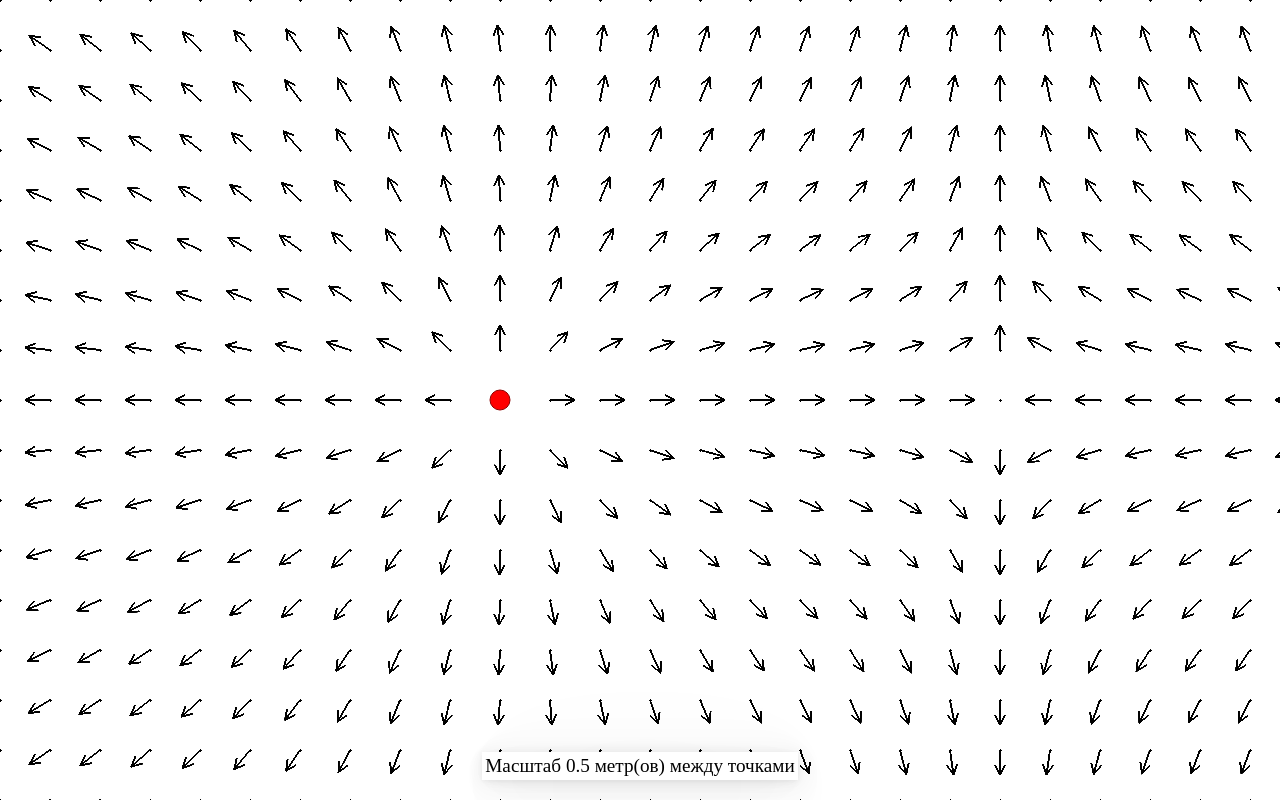
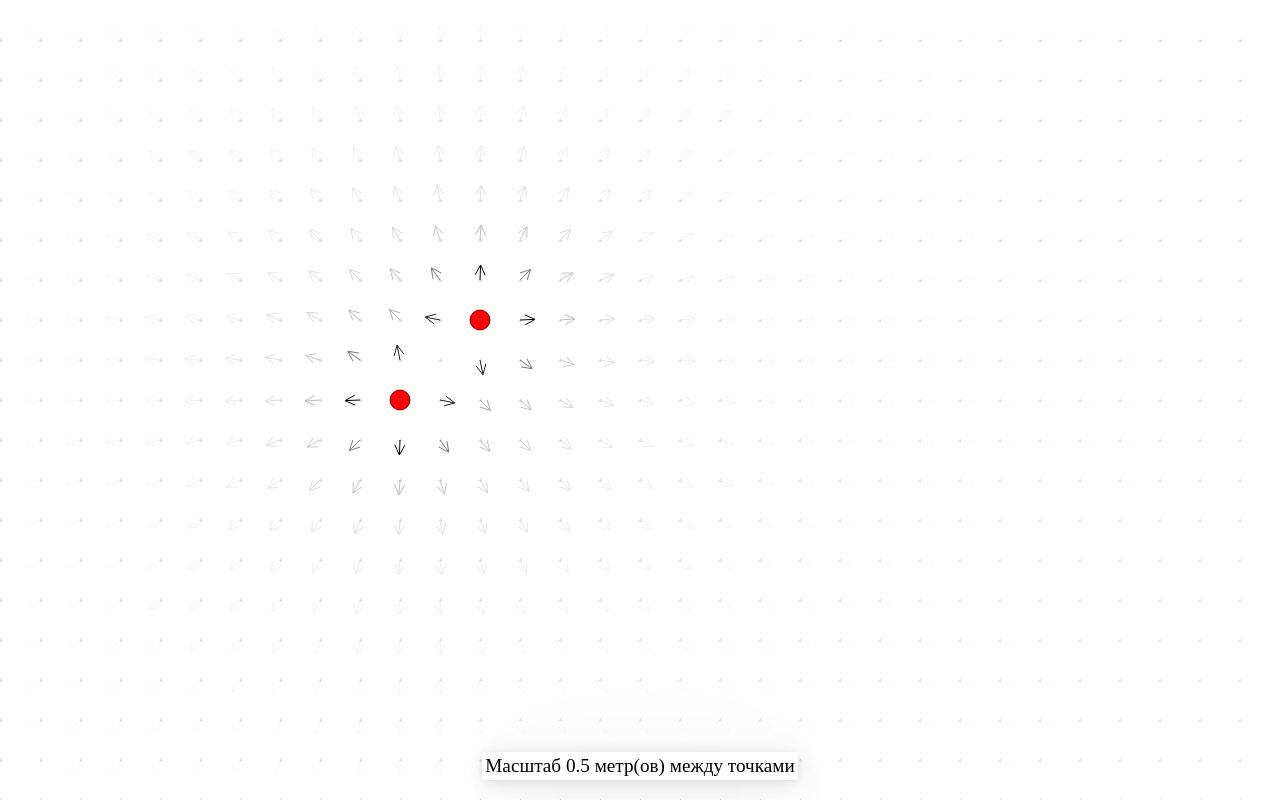
Before and after one commit to Vasilii-Khusamov/Site, a website with bundled scripts: page Pages/Electrostatic-field-modeling/index.html in a window 1280 px wide. Built offline with nearby package versions, Linux system fonts and the light colour scheme.

Commit message:
#2 рефакторинг кода

```diff
--- /dev/null
+++ b/Pages/Electrostatic-field-modeling/drawCircle.js
@@ -0,0 +1,11 @@
+import {transformToScreen} from '../../Library/Draw/transformToScreen.js'
+import {Point} from '../../Library/Math/Point.js'
+
+export function drawCircle(x, y, radius, scale, canvasElement) {
+	const ctx = canvasElement.getContext('2d')
+	const point = transformToScreen(new Point(x * scale, y * scale), canvasElement)
+	ctx.beginPath()
+	ctx.arc(point.x, point.y, radius, 0, 2 * Math.PI, false)
+	ctx.fill()
+	ctx.stroke()
+}
--- /dev/null
+++ b/Pages/Electrostatic-field-modeling/drawGridPoint.js
@@ -0,0 +1,29 @@
+import {transformToScreen} from '../../Library/Draw/transformToScreen.js'
+import {Point} from '../../Library/Math/Point.js'
+
+export function drawGridPoint(x, y, scale, canvasElement) {
+
+	let ctx = canvasElement.getContext('2d')
+	const point = transformToScreen(new Point(x * scale, y * scale), canvasElement)
+	ctx.fillRect(
+		point.x,
+		point.y,
+		1,1)
+
+	ctx.fillRect(
+		point.x + 1,
+		point.y,
+		1,1)
+	ctx.fillRect(
+		point.x - 1,
+		point.y,
+		1,1)
+	ctx.fillRect(
+		point.x,
+		point.y + 1,
+		1,1)
+	ctx.fillRect(
+		point.x,
+		point.y - 1,
+		1,1)
+}
--- a/Pages/Electrostatic-field-modeling/index.css
+++ b/Pages/Electrostatic-field-modeling/index.css
@@ -1,9 +1,28 @@
+
+html {
+    height: 100%;
+    width: 100%;
+    margin: 0;
+    padding: 0;
+}
+
 #example {
     font-size: 0;
     height: 100%;
     width: 100%;
 }
-
+body {
+    height: 100%;
+    width: 100%;
+    margin: 0;
+    padding: 0;
+}
+#example canvas {
+    height: 100%;
+    width: 100%;
+    margin: 0;
+    padding: 0;
+}
 #scale {
     font-size: larger;
     position: absolute;
@@ -27,25 +46,3 @@
 ;
     background-color: white;
 }
-
-#example canvas {
-/*    border: 0px dashed silver;*/
-    height: 100%;
-    width: 100%;
-    margin: 0;
-    padding: 0;
-}
-
-body {
-    height: 100%;
-    width: 100%;
-    margin: 0;
-    padding: 0;
-}
-
-html {
-    height: 100%;
-    width: 100%;
-    margin: 0;
-    padding: 0;
-}
--- a/Pages/Electrostatic-field-modeling/index.js
+++ b/Pages/Electrostatic-field-modeling/index.js
@@ -4,119 +4,235 @@ import {transformToScreen} from '../../Library/Draw/transformToScreen.js'
 import {Point} from '../../Library/Math/Point.js'
 import {Vector} from '../../Library/Math/Vector.js'
 import {addVectors} from '../../Library/Math/VectorOperations/addVectors.js'
-import {calculateVectorAngleByAxisX} from '../../Library/Math/VectorOperations/calculateVectorAngleByAxisX.js'
 import {calculateVectorLength} from '../../Library/Math/VectorOperations/calculateVectorLength.js'
 import {multiplyVectorByNumber} from '../../Library/Math/VectorOperations/multiplyVectorByNumber.js'
 import {normalizeVector} from '../../Library/Math/VectorOperations/normalizeVector.js'
 import {
 	calculateElectrostaticFieldIntensityVector
 } from '../../Library/Physics/calculateElectrostaticFieldIntensityVector.js'
+import {drawCircle} from './drawCircle.js'
+import {drawGridPoint} from './drawGridPoint.js'
+import {calculateDistanceBetweenPoints} from '../../Library/Math/PointOperations/calculateDistanceBetweenPoints.js'
+function map(x, in_min, in_max, out_min, out_max)  {
+	return (x - in_min) * (out_max - out_min) / (in_max - in_min) + out_min;
+}
 
-// ctx.fillRect(x,y,1,1) // fill in the pixel at x, y
 
-var example = document.querySelector('#example canvas')
-let ctx = example.getContext('2d')
+// const electricChargeArray = [{}]
+// const constants = {}
+// const intensityVectorArray = calculateIntensityVectorArray(electricChargeArray, constants)
+// drawIntensityVectorArray(intensityVectorArray, document, window)
+// drawElectricChargeArray(electricChargeArray)
+
+
+
+
+
+// Входные параметры.
+// - - - - - - - - - - - - - - - - - - - - - - - - - - - - - - - - - - - - - - - - - - - - - - - - - - - - - - - -
+
+// document
+// window
+
+
+/**
+ * Массив зарядов.
+ * @type {[{positionInMeters: Vector, value: number},{positionInMeters: Vector, value: number}]}
+ */
+const electricChargeArray = [
+	{
+		value: 1,
+		positionInMeters: new Vector(5, 5)
+	},
+	{
+		value: 1,
+		positionInMeters: new Vector(6, 6)
+	}
+]
+
+
+
+
+// Константы.
+// - - - - - - - - - - - - - - - - - - - - - - - - - - - - - - - - - - - - - - - - - - - - - - - - - - - - - - - -
+
+const gridStepInMeters = 0.5
+
+const epsilon = 1e-6
+
+const cameraHeight = 10
+
+// Длина стрелки в пикселях.
+// const arrowLengthPx = (gridStepInMeters / 2) * scale
+const arrowLengthPx = 15
+
+const electricChargeSize = 10
+
+
+
+// Подготовка к вычислениям.
+// - - - - - - - - - - - - - - - - - - - - - - - - - - - - - - - - - - - - - - - - - - - - - - - - - - - - - - - -
+
+
+const example = document.querySelector('#example canvas')
+const ctx = example.getContext('2d')
 
 ctx.canvas.width  = window.innerWidth;
 ctx.canvas.height = window.innerHeight;
 
-const scale = 100
-const gridStepInMeters = .5
+const ratio = example.width / example.height
+const cameraWidth = cameraHeight * ratio
 
-const charge = [1, 1]
-const chargePosition = [new Vector(5, 4), new Vector(15, 4)]
-const chargeSize = 10 //px
+// Конвертация координат в метрах в координаты в пикселах экрана.
+const convertToScreen = example.height / cameraHeight
 
-const arrowScale = 0.5
-const arrowLenghPx = (arrowScale * gridStepInMeters) * scale
 
-const scaleText = document.getElementById('scale')
-scaleText.innerText = 'Масштаб ' + gridStepInMeters + ' метр(ов) между точками'
 
-for (let y = 0; y < example.height / (scale * gridStepInMeters); y += gridStepInMeters) {
-	for (let x = 0; x < example.width / (scale * gridStepInMeters); x += gridStepInMeters) {
 
-		drawGridPoint(x, y, scale, example)
+// Основные вычисления.
+// - - - - - - - - - - - - - - - - - - - - - - - - - - - - - - - - - - - - - - - - - - - - - - - - - - - - - - - -
 
-		const epsilon = 1e-6
-		let IntensityVector = new Vector(0, 0)
 
-		for (let i = 0; i < charge.length; i++) {
-			IntensityVector = addVectors(
-				IntensityVector,
+
+// Вычисляем массив точек, в которых надо рассчитать напряженность поля.
+const testPoints = []
+for (let y = 0; y < cameraHeight; y += gridStepInMeters) {
+	for (let x = 0; x < cameraWidth; x += gridStepInMeters) {
+		const point = new Point(x, y)
+		const dist = calculateDistanceBetweenPoints
+		// Если точка не совпала ни с одним из зарядом, то помещаем ее в массив gridPoints.
+		if (electricChargeArray.reduce((result, charge) => result && dist(charge.positionInMeters, point) > epsilon, true)) {
+			testPoints.push(point)
+		}
+	}
+}
+
+
+/**
+ * Массив векторной напряжёности в каждой точке сетки.
+ * @type {{intensityVector: Vector, position: Vector}[]}
+ */
+const intensityVectorArray = []
+// Вычисление векторной напряжёности в каждой точке сетки.
+for (const {x, y} of testPoints) {
+	let intensityVector = new Vector(0, 0)
+
+	for (let i = 0; i < electricChargeArray.length; i++) {
+		intensityVector = addVectors(
+			intensityVector,
 			calculateElectrostaticFieldIntensityVector(
-					charge[i],
-					chargePosition[i],
+				electricChargeArray[i].value,
+				electricChargeArray[i].positionInMeters,
 				new Vector(x, y)
 			)
 		)
 	}
 
-		if (calculateVectorLength(IntensityVector) > epsilon) {
-			const direction = multiplyVectorByNumber(normalizeVector(IntensityVector), arrowLenghPx)
+	intensityVectorArray.push({intensityVector: intensityVector, position: new Vector(x, y)})
+}
+
+
+
+
+// Отрисовка результов на экране.
+// - - - - - - - - - - - - - - - - - - - - - - - - - - - - - - - - - - - - - - - - - - - - - - - - - - - - - - - -
+
+
+
+// Отрисовка сетки с тестовыми точками.
+for (let y = 0; y < cameraHeight; y += gridStepInMeters) {
+	for (let x = 0; x < cameraWidth; x += gridStepInMeters) {
+		ctx.beginPath()
+		ctx.fillStyle = `hsl(268, 100%, 90%)`
+		drawGridPoint(x, y, convertToScreen, example)
+	}
+}
+
+/**
+ *	 Рисование стрелок на основе данных из intensityVectorArray
+ */
+const minValueIntensity = Math.min(...intensityVectorArray.map(item => calculateVectorLength(item.intensityVector)))
+const maxValueIntensity = Math.max(...intensityVectorArray.map(item => calculateVectorLength(item.intensityVector)))
+for (let i = 0; i < intensityVectorArray.length; i++) {
+	const intensity = calculateVectorLength(intensityVectorArray[i].intensityVector)
+	if (intensity > epsilon) {
+
+		ctx.beginPath()
+
+		const direction = multiplyVectorByNumber(
+			normalizeVector(intensityVectorArray[i].intensityVector),
+			arrowLengthPx
+		)
+
+		let color = 0
+		// const middleValueIntensity = (maxValueIntensity + minValueIntensity) / 2
+		// if (intensity < middleValueIntensity) {
+		// 	color = Math.round(map(intensity, minValueIntensity, middleValueIntensity, 255, 0))
+		// }
+
+		color = Math.round(map(intensity, minValueIntensity, maxValueIntensity, 255, 0))
+
+		ctx.strokeStyle = `rgb(${color}, ${color}, ${color})`
+		//ctx.strokeStyle = `hsl(${color}, 100%, 50%)`
+		// console.log(color, Math.round(intensity), Math.round(minValueIntensity), Math.round(middleValueIntensity), Math.round(maxValueIntensity), intensityVectorArray[i].position)
+
 		drawArrow(
 			transformToScreen(
-					new Point(x * scale, y * scale),
+				new Point(
+					intensityVectorArray[i].position.x * convertToScreen,
+					intensityVectorArray[i].position.y * convertToScreen
+				),
 				example
 			),
 			transformToScreen(
-					new Point(x * scale + direction.x, y * scale + direction.y),
+				new Point(
+					intensityVectorArray[i].position.x * convertToScreen + direction.x,
+					intensityVectorArray[i].position.y * convertToScreen + direction.y
+				),
 				example
 			),
 			{
+				headArrowWidth: 10,
 				headArrowHeight: 10,
-					headArrowWidth: 10,
 				draw: (arrowVertexes) => drawArrowOnCanvasContext2D(arrowVertexes, ctx)
 			}
 		)
 	}
 }
-}
 
-for (let i = 0; i < charge.length; i++) {
-	if (charge[i] > 0) {
+/**
+ * Рисование всех зарядов
+ */
+for (let i = 0; i < electricChargeArray.length; i++) {
+	if (electricChargeArray[i].value > 0) {
 		ctx.fillStyle = 'red'
 		ctx.strokeStyle = 'darkred'
-		drawCircle(chargePosition[i].x, chargePosition[i].y, chargeSize, scale, example)
+
+		drawCircle(
+			electricChargeArray[i].positionInMeters.x,
+			electricChargeArray[i].positionInMeters.y,
+			electricChargeSize,
+			convertToScreen,
+			example
+		)
 	} else {
 		ctx.fillStyle = 'blue'
 		ctx.strokeStyle = 'darkblue'
-		drawCircle(chargePosition[i].x, chargePosition[i].y, chargeSize, scale, example)
+
+		drawCircle(
+			electricChargeArray[i].positionInMeters.x,
+			electricChargeArray[i].positionInMeters.y,
+			electricChargeSize,
+			convertToScreen,
+			example
+		)
 	}
 }
 
-function drawGridPoint(x, y, scale, canvasElement) {
 
-	let ctx = canvasElement.getContext('2d')
-	const point = transformToScreen(new Point(x * scale, y * scale), canvasElement)
-	ctx.fillRect(
-		point.x,
-		point.y,
-		1,1)
-
-	ctx.fillRect(
-		point.x + 1,
-		point.y,
-		1,1)
-	ctx.fillRect(
-		point.x - 1,
-		point.y,
-		1,1)
-	ctx.fillRect(
-		point.x,
-		point.y + 1,
-		1,1)
-	ctx.fillRect(
-		point.x,
-		point.y - 1,
-		1,1)
-}
-
-function drawCircle(x, y, radius, scale, canvasElement) {
-	const ctx = canvasElement.getContext('2d')
-	const point = transformToScreen(new Point(x * scale, y * scale), canvasElement)
-	ctx.beginPath()
-	ctx.arc(point.x, point.y, radius, 0, 2 * Math.PI, false)
-	ctx.fill()
-	ctx.stroke()
-}
+/**
+ * Элемент текста который показывает масштаб сетки.
+ * @type {HTMLElement}
+ */
+const scaleTextElement = document.getElementById('scale')
+scaleTextElement.innerText = 'Масштаб ' + gridStepInMeters + ' метр(ов) между точками'
```
Lines whose indentation alone changed are shown as unchanged.
